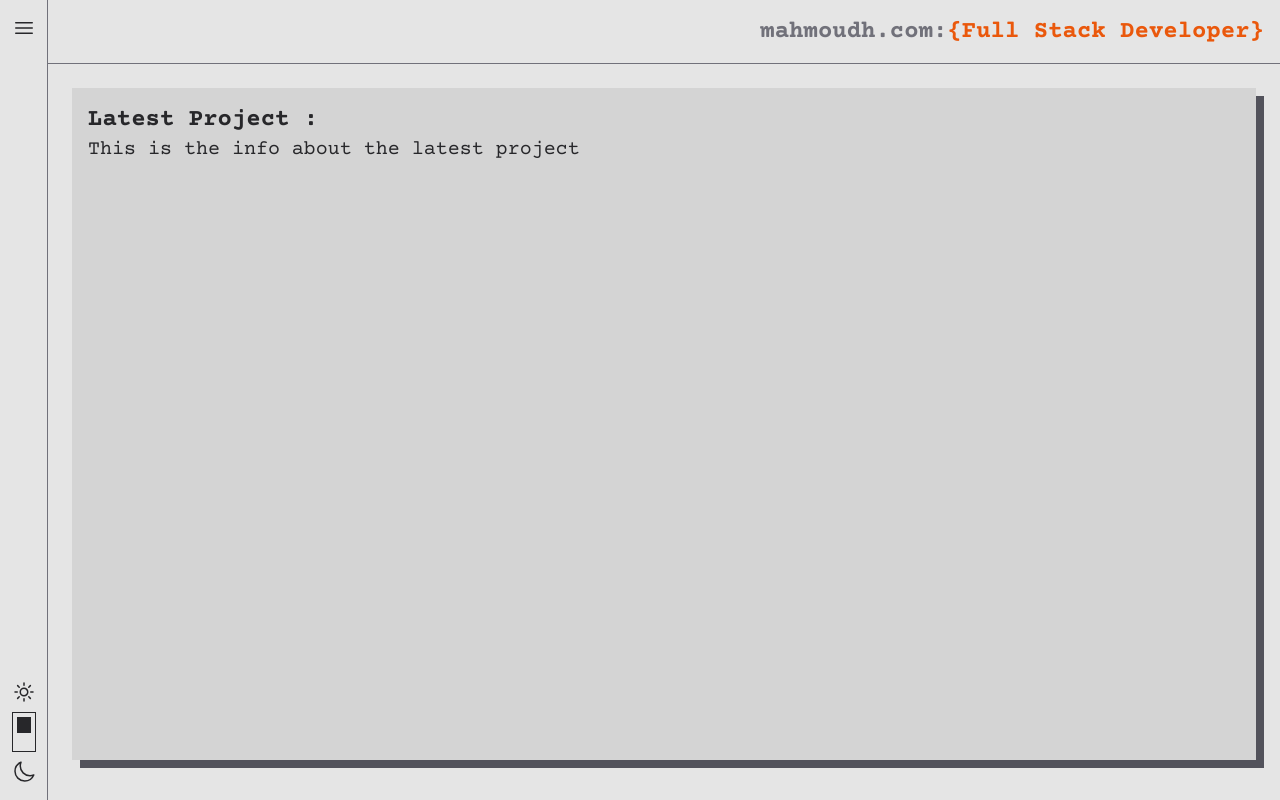
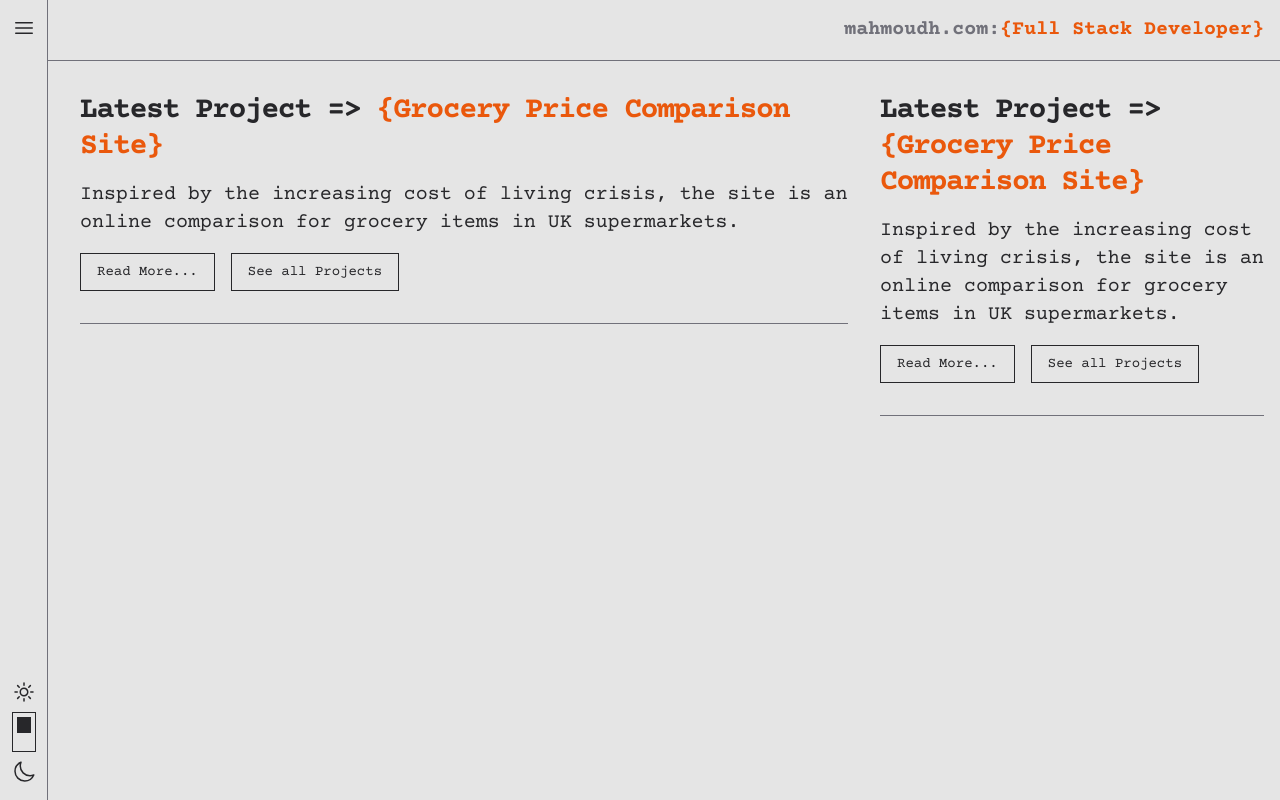
Before and after one commit to mahmoudh-web/portfolio, a Next.js app: page / in a window 1280 px wide. Built offline with nearby package versions, Linux system fonts and the light colour scheme.

Commit message:
initial work on homepage

```diff
--- /dev/null
+++ b/components/AnimateIn.js
@@ -0,0 +1,21 @@
+import { motion } from "framer-motion"
+
+const AnimateIn = ({children, start = '-100vw'}) => {
+    const sectionVariants = {
+        initial: {x: start},
+        end:{x: 0}
+    }
+
+    return (
+
+        <motion.div
+                variants={sectionVariants}
+                initial="initial"
+                animate="end"
+            >
+                {children}
+            </motion.div>
+    )
+}
+
+export default AnimateIn
--- a/components/Header.js
+++ b/components/Header.js
@@ -6,7 +6,7 @@ const Header = () => {
             <div className="flex h-16 justify-end items-center border-b border-b-zinc-500 p-4">
                 <h2 className="
                     text-zinc-500 font-bold
-                    text-lg sm:text-2xl
+                    text-md sm:text-xl
                     cursor-pointer
                 ">
                     mahmoudh.com:<span className="text-orange-600">{`{Full Stack Developer}`}</span>
--- a/components/HomeSection.js
+++ /dev/null
@@ -1,27 +0,0 @@
-const HomeSection = ({children}) => {
-    return (
-        <section
-        className="
-            flex flex-col
-            min-h-1/2 w-full
-            relative
-            bg-zinc-600 dark:bg-zinc-400
-            "
-        >
-            <div className="
-                absolute
-                bg-neutral-300 dark:bg-neutral-600
-                h-full w-full
-                -left-2 -top-2
-                p-4
-                "
-            >
-                {/* content area */}
-                {children}
-            </div>
-        </section>
-
-     );
-}
-
-export default HomeSection;
--- /dev/null
+++ b/components/SectionTitle.js
@@ -0,0 +1,9 @@
+const SectionTitle = ({title, subtitle}) => {
+    return (
+        <div className="font-bold text-3xl mb-4 tracking-tighter">
+            <h2>{title} =&gt; {subtitle ? <span className="text-orange-600">&#123;{subtitle}&#125;</span>: ''}</h2>
+        </div>
+    );
+}
+
+export default SectionTitle
--- /dev/null
+++ b/components/buttons/Btn.js
@@ -0,0 +1,20 @@
+import Link from "next/link";
+
+const Btn = ({button}) => {
+    return (
+        <Link href={button.link}>
+            <p
+                className={`
+                    ${button.size === 'sm' ? 'py-2 px-4 text-sm' : ''}
+                    border border-zinc-800 hover:bg-zinc-800
+                    hover:text-neutral-200
+                    cursor-pointer
+                `}
+            >
+                {button.content}
+            </p>
+        </Link>
+    );
+}
+
+export default Btn;
--- a/components/homePage/LatestProject.js
+++ /dev/null
@@ -1,12 +0,0 @@
-import HomeSection from "../homeSection";
-
-const LatestProject = () => {
-    return (
-        <HomeSection>
-            <h1 className="text-2xl font-bold">Latest Project :</h1>
-            <h2>This is the info about the latest project</h2>
-        </HomeSection>
-    )
-}
-
-export default LatestProject;
--- /dev/null
+++ b/components/homePage/Section.js
@@ -0,0 +1,33 @@
+import SectionTitle from "../SectionTitle"
+import Btn from "../buttons/Btn"
+
+const Section = ({section}) => {
+
+    let buttons = ''
+
+    if (section.buttons.length) {
+        buttons =  (
+            <div className="flex gap-4 flex-wrap py-4">
+                {section.buttons.map(button => (
+                    <Btn key={button.content} button={button} />
+                ))}
+            </div>
+        )
+    }
+
+    return (
+        <div className="
+        flex flex-col
+        h-max w-full
+        pb-4
+        border-b border-b-zinc-500
+        "
+    >
+        <SectionTitle title={section.title} subtitle={section.subtitle} />
+        <p>{section.body}</p>
+        {buttons}
+    </div>
+    )
+}
+
+export default Section
--- /dev/null
+++ b/components/homePage/sections/latestProject.js
@@ -0,0 +1,19 @@
+const latestProject = {
+    title: 'Latest Project',
+    subtitle: 'Grocery Price Comparison Site',
+    body: 'Inspired by the increasing cost of living crisis, the site is an online comparison for grocery items in UK supermarkets.',
+    buttons: [
+        {
+            size: 'sm',
+            link: '#',
+            content: 'Read More...'
+        },
+        {
+            size: 'sm',
+            link: '/projects',
+            content: 'See all Projects'
+        }
+    ]
+}
+
+export default latestProject
--- a/pages/_document.js
+++ b/pages/_document.js
@@ -7,7 +7,7 @@ export default function Document() {
         <Head>
             <link rel="preconnect" href="https://fonts.googleapis.com" />
             <link rel="preconnect" href="https://fonts.gstatic.com" crossOrigin="true" />
-            <link href="https://fonts.googleapis.com/css2?family=Almarai:wght@400;800&display=swap" rel="stylesheet" />
+            {/* <link href="https://fonts.googleapis.com/css2?family=Almarai:wght@400;800&display=swap" rel="stylesheet" /> */}
             <link href="https://fonts.googleapis.com/css2?family=Courier+Prime:wght@400;700&display=swap" rel="stylesheet" />
         </ Head>
         <body>
--- a/pages/index.js
+++ b/pages/index.js
@@ -1,12 +1,28 @@
-import LatestProject from "../components/homePage/LatestProject"
-import serverUrl from "../serverConfig"
+import AnimateIn from "../components/AnimateIn"
+
+import Section from "../components/homePage/Section"
+import latestProject from "../components/homePage/sections/latestProject"
 
 export default function Home() {
 
+
     return (
-        <div className="text-xl flex w-full h-full">
-            <LatestProject />
-
+        <div
+            className="
+                text-xl
+                flex flex-col md:flex-row w-full h-full gap-8
+            "
+        >
+            <div className="md:w-2/3 grow h-max">
+                <AnimateIn>
+                    <Section section={latestProject} />
+                </AnimateIn>
+            </div>
+            <div className="md:w-1/3 h-max">
+                <AnimateIn start='100vw'>
+                    <Section section={latestProject} />
+                </AnimateIn>
+            </div>
         </div>
     )
 }
--- a/pages/lab/index.js
+++ b/pages/lab/index.js
@@ -1,6 +1,6 @@
 import getAllPosts from "../../util/notion/getAll"
 
-export const getServerSideProps = async () => {
+export const getStaticProps = async () => {
     const data = await getAllPosts(process.env.NOTION_DB_LAB)
     return {props: {data}}
 }
```
